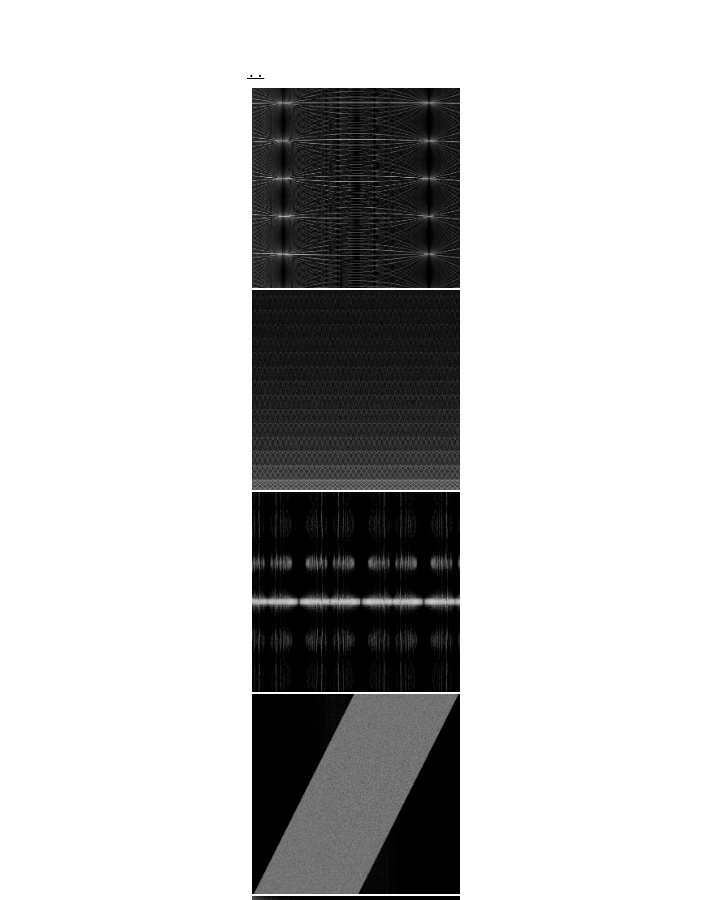
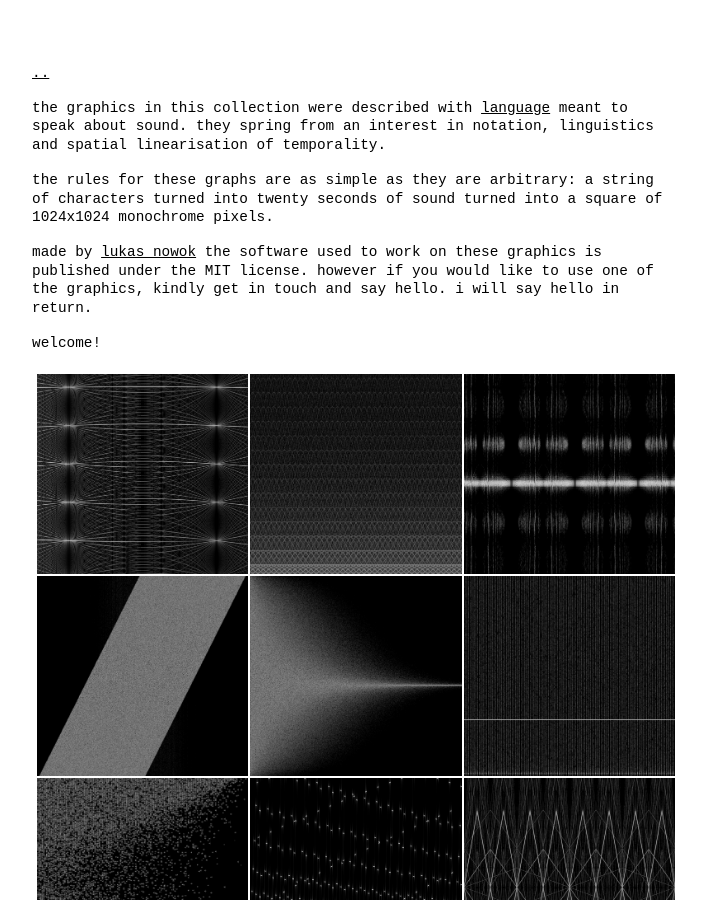
Before and after one commit to LukasNowok/spectrology, a Jekyll site: the page built from docs/about.markdown, in a window 1280 px wide and 900 px high. Shown: the whole window, without its empty margins (288-994 px from the left). Built offline with Jekyll 4.4.1, drawn with Linux system fonts in a browser that asks for light colours.

Commit message:
edit about page

```diff
--- a/docs/_config.yml
+++ b/docs/_config.yml
@@ -22,7 +22,7 @@ title:
 email:
 description: >- # this means to ignore newlines until "baseurl:"
 
-baseurl: "spectrology" # the subpath of your site, e.g. /blog
+baseurl: "/spectrology" # the subpath of your site, e.g. /blog
 url: "" # the base hostname & protocol for your site, e.g. http://example.com
 twitter_username:
 github_username:
--- a/docs/about.markdown
+++ b/docs/about.markdown
@@ -3,4 +3,13 @@ layout: page
 title: About
 permalink: /about/
 ---
+the graphics in this collection were described with [language](https://supercollider.github.io/) meant to speak about sound. they spring from an interest in notation, linguistics and spatial linearisation of temporality.
+
+the rules for these graphs are as simple as they are arbitrary: a string of characters turned into twenty seconds of sound turned into a square of 1024x1024 monochrome pixels.
+
+made by [lukas nowok](http://lukasnowok.org/)
+the software used to work on these graphics is published under the MIT license. however if you would like to use one of the graphics, kindly get in touch and say hello. i will say hello in return.
+
+welcome!
+
 {% include gallery.html folder="assets/images" %}
```
